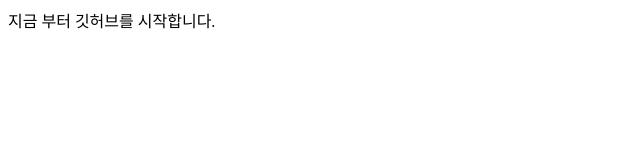
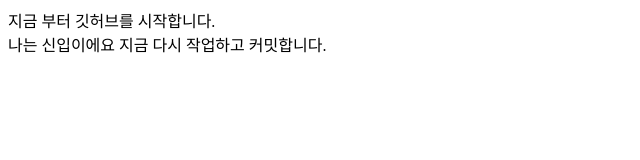
Before and after one commit to kangminwook/first-project, a plain HTML site: page index.html in a window 1280 px wide. Shown: the whole page, without its empty margins (0-640 px from the left). Drawn offline with Linux system fonts and the light colour scheme.

Commit message:
신입 첫번째 프로젝트 커밋

```diff
--- a/index.html
+++ b/index.html
@@ -8,5 +8,10 @@
 </head>
 <body>
     지금 부터 깃허브를 시작합니다.
+
+    <main>
+
+    나는 신입이에요 지금 다시 작업하고 커밋합니다.
+    </main>
 </body>
 </html>
```
